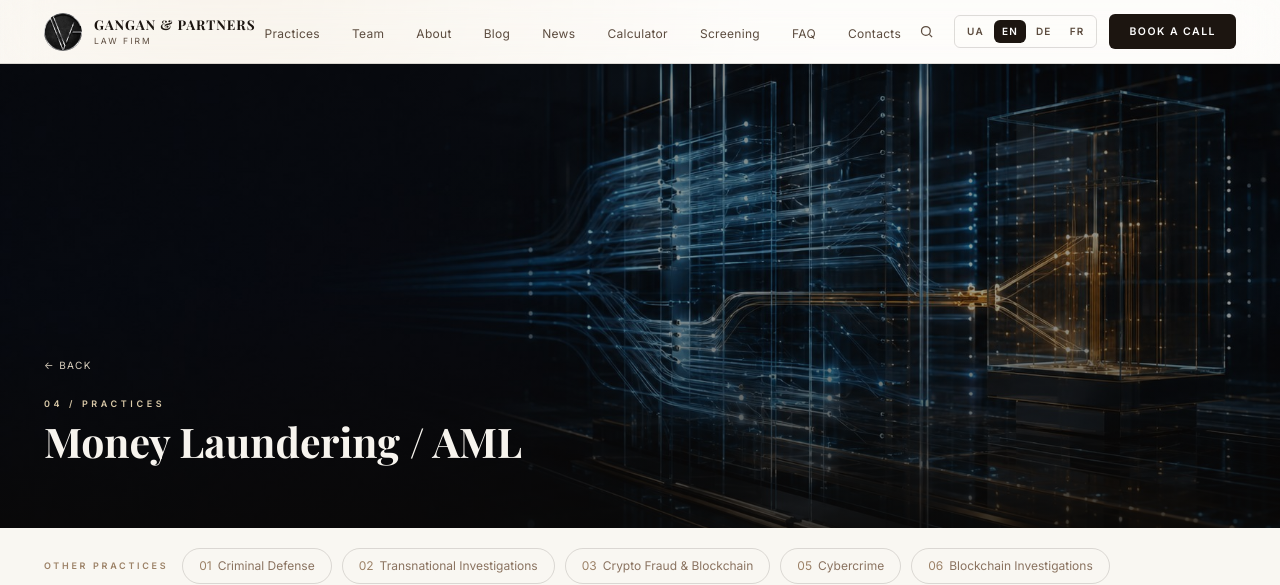
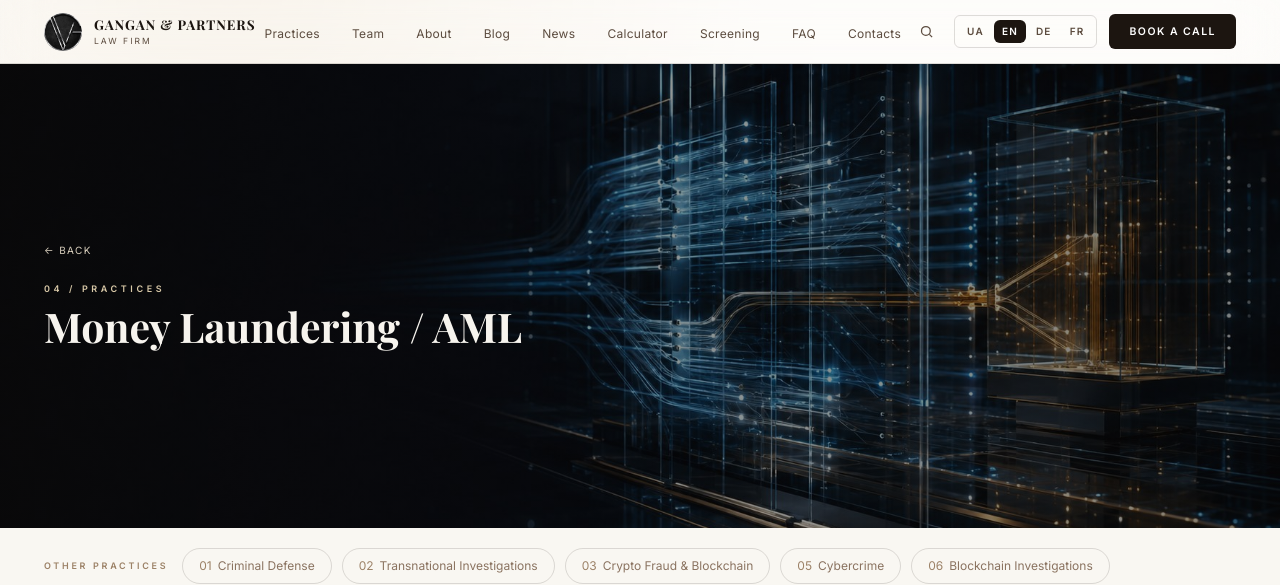
Before and after one commit to projectgroupgvg-create/site, a Next.js app: page /en/practices/aml-compliance in a window 1280 px wide. Shown: the top 585 px of the page. Built offline with nearby package versions, Linux system fonts and the light colour scheme; no server answers; a web font is replaced by a local one.

Commit message:
Practice header: vertically center the title block (was bottom-aligned), keep it left-aligned; adjust scrim to a left-to-right gradient for contrast at the new position

```diff
--- a/src/app/[locale]/practices/[slug]/page.tsx
+++ b/src/app/[locale]/practices/[slug]/page.tsx
@@ -100,7 +100,7 @@ export default async function PracticePage({
         const headerPhoto = practiceHeaderPhotos[slug as (typeof practiceSlugs)[number]];
         return headerPhoto ? (
           <div
-            className="relative flex min-h-[52vh] items-end overflow-hidden px-6 py-16 sm:px-11 sm:min-h-[58vh]"
+            className="relative flex min-h-[52vh] items-center overflow-hidden px-6 py-16 sm:px-11 sm:min-h-[58vh]"
             style={{
               '--ink': '#f7f4ee',
               '--ink3': '#d9cfbd',
@@ -111,7 +111,7 @@ export default async function PracticePage({
               className="absolute inset-0 bg-cover bg-center"
               style={{ backgroundImage: `url('${headerPhoto}')` }}
             />
-            <div className="absolute inset-0 bg-gradient-to-t from-[rgba(10,8,6,0.82)] via-[rgba(10,8,6,0.4)] to-[rgba(10,8,6,0.5)]" />
+            <div className="absolute inset-0 bg-gradient-to-r from-[rgba(10,8,6,0.78)] via-[rgba(10,8,6,0.42)] to-[rgba(10,8,6,0.5)]" />
             <div className="relative z-10">
               <Link
                 href="/#practices"
```
